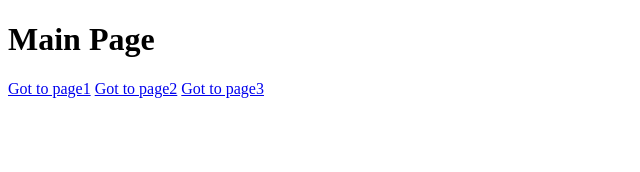
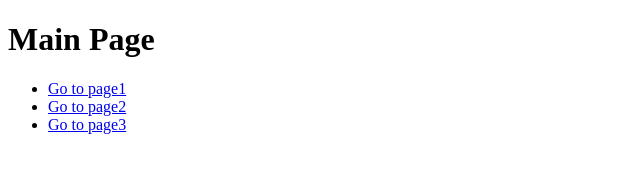
Before and after one commit to S1nd1c/s1ndic.github.io, a plain HTML site: page index.html in a window 1280 px wide. Shown: the whole page, without its empty margins (0-640 px from the left). Drawn offline with Linux system fonts and the light colour scheme.

Commit message:
List items

```diff
--- a/index.html
+++ b/index.html
@@ -8,8 +8,16 @@
 </head>
 <body>
     <h1>Main Page</h1>
-    <a href="page1.html">Got to page1</a>
-    <a href="page2.html">Got to page2</a>
-    <a href="page3.html">Got to page3</a>
+    <ul>
+        <li>
+            <a href="page1.html">Go to page1</a>
+        </li>
+        <li>
+            <a href="page2.html">Go to page2</a>
+        </li>
+        <li>
+            <a href="page3.html">Go to page3</a>
+        </li>
+    </ul>
 </body>
 </html>
```
